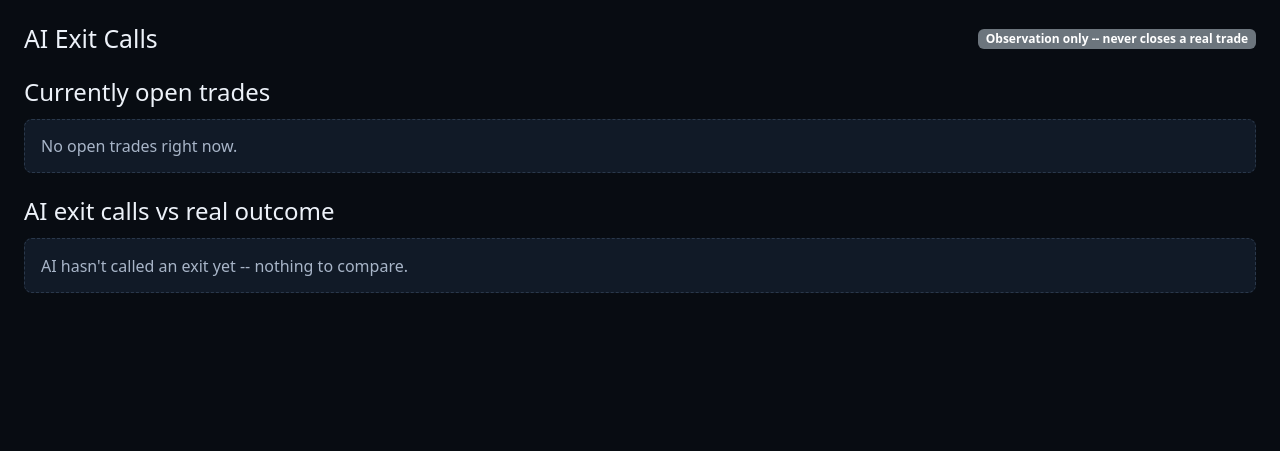
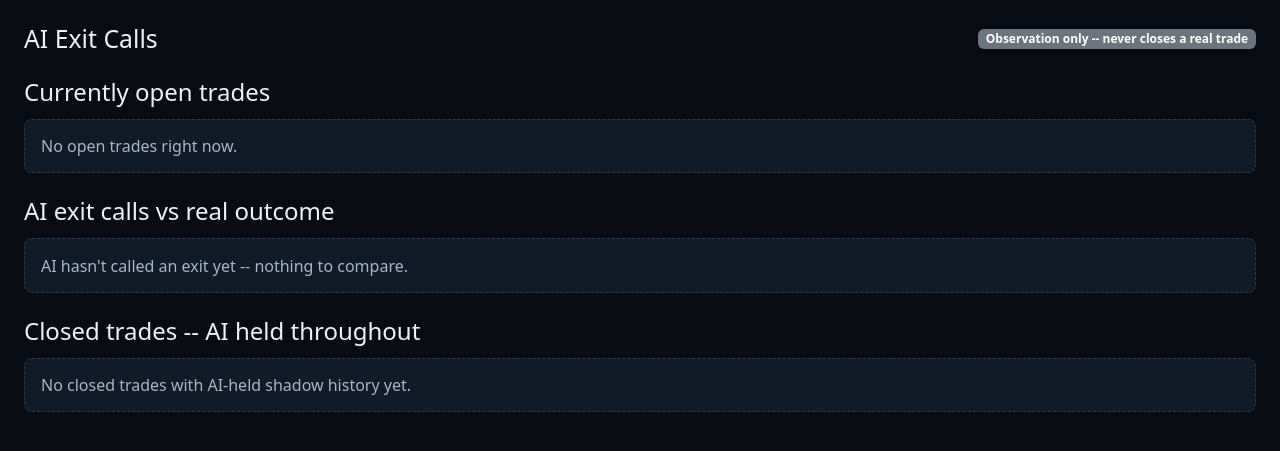
Before and after one commit to SecureByChaos/tradingview-bot, a FastAPI app: template app/templates/ai_exit_calls.html in a window 1280 px wide. Shown: the top 451 px of the page. Run offline with FastAPI, Linux system fonts and the light colour scheme; the template is opened without the code that fills it, so the values that code supplies are empty.

Commit message:
AI Exit Calls: surface HOLD-only shadow history for closed trades
Root cause of the "empty page" report: get_exit_shadow_summary only ever showed two slices — trades currently OPEN, or closed trades where the AI specifically called EXIT at some point. Every 3-minute shadow-check still wrote a row to AIExitCall regardless of decision, but a trade that closed with an all-HOLD history had no section to appear in — data was being stored, just never displayed.
Added a third section, "Closed trades — AI held throughout": closed SIGNAL trades with AIExitCall rows but no EXIT decision among them, showing each provider's latest opinion, total checks run, and the real trade outcome (P&L %, result, exit reason).
New query reuses the existing exit_trade_ids set to exclude trades already covered by the EXIT-comparison section, so nothing shows up twice.

```diff
--- a/app/platform.py
+++ b/app/platform.py
@@ -696,7 +696,64 @@ def get_exit_shadow_summary(db: Session) -> dict[str, Any]:
         comparisons_with_time.sort(key=lambda item: item[0], reverse=True)
     comparisons = [row for _, row in comparisons_with_time]
 
-    return {"live": live, "comparisons": comparisons}
+    # Closed SIGNAL trades that got shadow-checked (AIExitCall rows exist)
+    # but where the AI never actually called EXIT -- every check said HOLD
+    # (or errored). Before this, that history had nowhere to surface: the
+    # "live" table above only covers trades still OPEN, and "comparisons"
+    # only ever included a trade once the AI called EXIT on it specifically.
+    # The checks still ran and wrote rows the whole time -- they just sat in
+    # the database with no page ever reading them back for a HOLD-only trade.
+    checked_trade_ids = list(db.scalars(select(AIExitCall.trade_id).distinct()))
+    held_only: list[dict[str, Any]] = []
+    if checked_trade_ids:
+        held_conditions = [
+            StrategyTrade.trade_id.in_(checked_trade_ids),
+            StrategyTrade.status == TradeStatus.CLOSED,
+            StrategyTrade.origin == "SIGNAL",
+        ]
+        if exit_trade_ids:
+            held_conditions.append(StrategyTrade.trade_id.notin_(exit_trade_ids))
+        held_trades = list(
+            db.scalars(
+                select(StrategyTrade).where(*held_conditions).order_by(StrategyTrade.exit_time.desc()).limit(30)
+            )
+        )
+        for trade in held_trades:
+            calls = list(
+                db.scalars(
+                    select(AIExitCall)
+                    .where(AIExitCall.trade_id == trade.trade_id)
+                    .order_by(AIExitCall.checked_at.desc())
+                )
+            )
+            if not calls:
+                continue
+            latest_by_provider: dict[str, AIExitCall] = {}
+            for call in calls:
+                latest_by_provider.setdefault(call.provider, call)
+            held_only.append({
+                "trade_id": trade.trade_id,
+                "strategy_name": trade.strategy_name,
+                "index_display_name": _index_display_name(trade.index_symbol),
+                "position_label": "Long call" if trade.option_type == "CE" else "Long put",
+                "calls": [
+                    {
+                        "provider": call.provider,
+                        "decision": call.decision,
+                        "confidence": call.confidence,
+                        "reasoning": call.reasoning,
+                        "checked_at": format_ist(call.checked_at),
+                    }
+                    for call in latest_by_provider.values()
+                ],
+                "checks_run": len(calls),
+                "real_pnl_percent": trade.pnl_percent,
+                "real_result": trade.result,
+                "real_exit_reason": trade.exit_reason,
+                "exit_time": format_ist(trade.exit_time),
+            })
+
+    return {"live": live, "comparisons": comparisons, "held_only": held_only}
 
 
 def get_origination_summary(db: Session, limit: int = 30) -> dict[str, Any]:
--- a/app/templates/ai_exit_calls.html
+++ b/app/templates/ai_exit_calls.html
@@ -71,4 +71,40 @@
 {% else %}
 {{ empty_state("AI hasn't called an exit yet -- nothing to compare.") }}
 {% endif %}
+
+<div class="section-header"><h4 class="mb-0">Closed trades -- AI held throughout</h4></div>
+{% if held_only %}
+<div class="table-responsive responsive-table">
+  <table class="table table-dark table-hover align-middle">
+    <thead><tr><th>Strategy</th><th>Position</th><th>AI opinion (final check)</th><th>Checks</th><th>Real outcome</th><th>Closed</th></tr></thead>
+    <tbody>
+    {% for row in held_only %}
+      <tr>
+        <td data-label="Strategy">{{ row.strategy_name }}</td>
+        <td data-label="Position">{{ row.index_display_name }} · {{ row.position_label }}</td>
+        <td data-label="AI opinion">
+          {% if row.calls %}
+            {% for call in row.calls %}
+              <div class="mb-1">
+                <span class="badge {% if call.decision == 'HOLD' %}text-bg-success{% else %}text-bg-secondary{% endif %}">{{ call.provider|title }}: {{ call.decision }}</span>
+                {% if call.confidence is not none %}<span class="text-muted" style="font-size:.78rem;"> {{ "%.0f"|format(call.confidence * 100) }}%</span>{% endif %}
+                <div class="text-muted" style="font-size:.78rem;">{{ call.reasoning }}</div>
+              </div>
+            {% endfor %}
+          {% endif %}
+        </td>
+        <td data-label="Checks">{{ row.checks_run }}</td>
+        <td data-label="Real outcome">
+          <span class="{% if (row.real_pnl_percent or 0) >= 0 %}profit{% else %}loss{% endif %}">{{ "%.2f"|format(row.real_pnl_percent or 0) }}%</span>
+          <div class="text-muted" style="font-size:.78rem;">{{ row.real_result }} · {{ row.real_exit_reason }}</div>
+        </td>
+        <td data-label="Closed">{{ row.exit_time }}</td>
+      </tr>
+    {% endfor %}
+    </tbody>
+  </table>
+</div>
+{% else %}
+{{ empty_state("No closed trades with AI-held shadow history yet.") }}
+{% endif %}
 {% endblock %}
```
